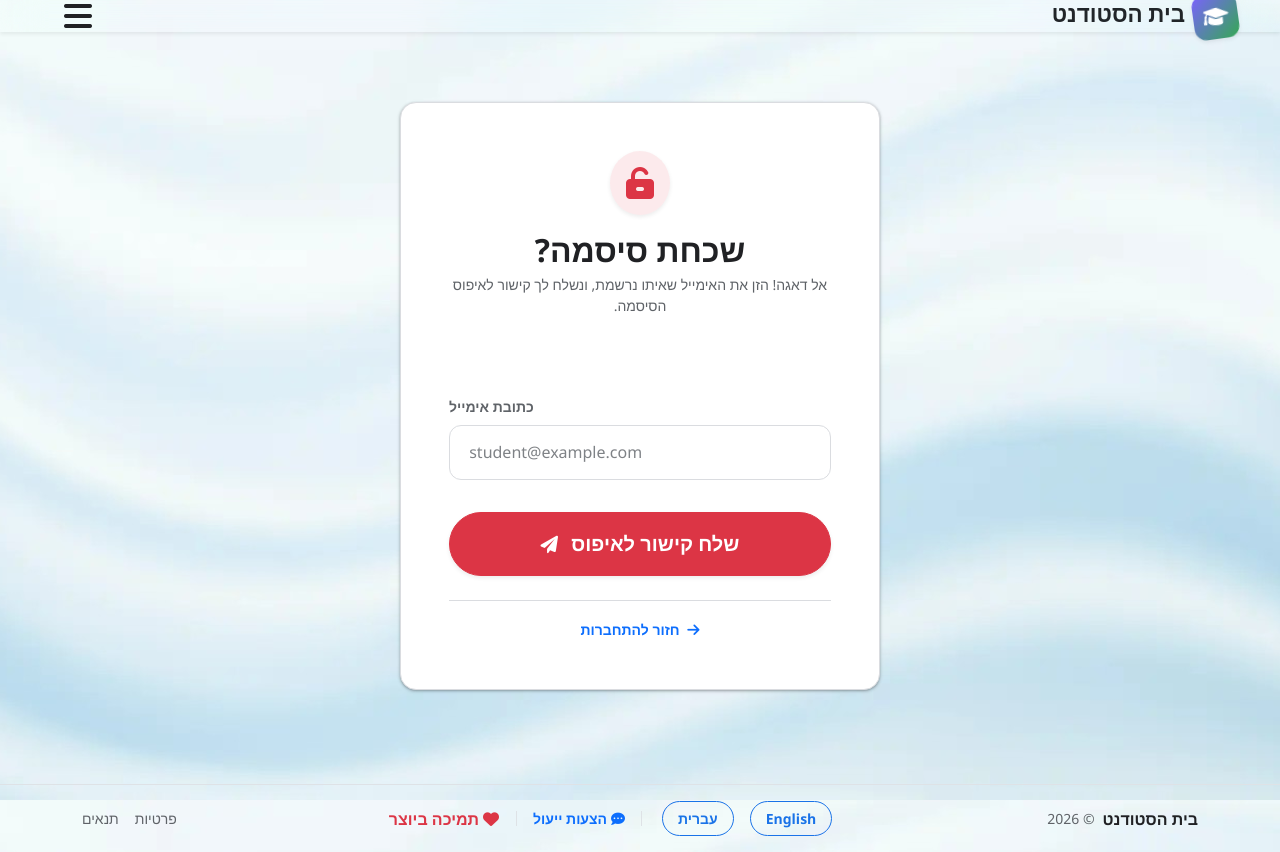
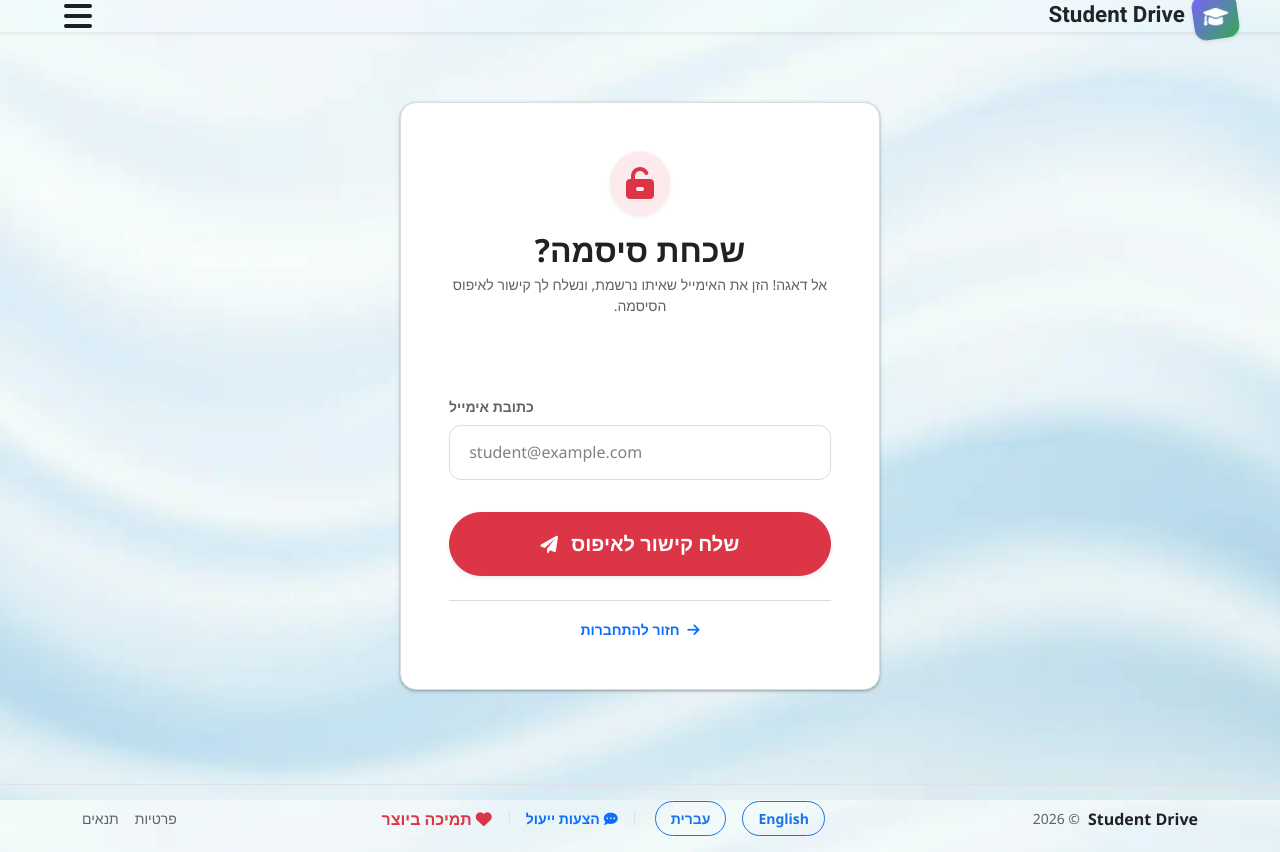
Before and after one commit to tal6456/Student_drive, a Django app: page /accounts/password/reset/ in a window 1280 px wide. Run offline with Django 5.2, Linux system fonts and the light colour scheme; some libraries are stand-ins or nearby versions.

Commit message:
12.04 ישור קו - דף הבית 4  Student Drive

```diff
--- a/core/templates/core/base.html
+++ b/core/templates/core/base.html
@@ -8,7 +8,7 @@
 <head>
     <meta charset="UTF-8">
     <meta name="viewport" content="width=device-width, initial-scale=1.0, maximum-scale=1.0, user-scalable=no, viewport-fit=cover">
-    <title>{% block title %}בית הסטודנט{% endblock %}</title>
+    <title>{% block title %}Student Drive{% endblock %}</title>
 
     <link rel="apple-touch-icon" href="{% static 'icon-192.png' %}">
     <meta name="theme-color" content="#1a73e8">
@@ -16,7 +16,7 @@
     <meta name="mobile-web-app-capable" content="yes">
     <link rel="icon" type="image/png" href="{% static 'icon-192.png' %}">
     <meta name="apple-mobile-web-app-status-bar-style" content="default">
-    <meta name="apple-mobile-web-app-title" content="בית הסטודנט">
+    <meta name="apple-mobile-web-app-title" content="Student Drive">
 
     <link href="https://cdn.jsdelivr.net/npm/bootstrap@5.3.0/dist/css/bootstrap.rtl.min.css" rel="stylesheet">
     <link rel="manifest" href="{% static 'manifest.json' %}">
@@ -298,7 +298,7 @@
     font-size: 1.4rem;
     font-family: 'Heebo', sans-serif;
 ">
-    בית הסטודנט
+    Student Drive
 </span>
 </a>
     <div class="d-flex align-items-center gap-2">
@@ -410,7 +410,7 @@
         <div class="d-flex flex-column flex-md-row justify-content-between align-items-center gap-3">
 
             <div class="d-flex align-items-center gap-2">
-                <span class="fw-bold fs-6 notranslate text-dark">בית הסטודנט</span>
+                <span class="fw-bold fs-6 notranslate text-dark">Student Drive</span>
                 <small class="text-muted">© 2026</small>
             </div>
 
@@ -868,7 +868,7 @@ function openInviteModal() {
         title: 'שתפו את האתר!',
         iconHtml: '<i class="fas fa-gift text-primary"></i>', // אייקון מתנה במקום סימן שאלה
         html:
-            '<p class="mb-3 small text-muted">הזמינו חברים לבית הסטודנט כדי שגם הם ייהנו מהקהילה!</p>' +
+            '<p class="mb-3 small text-muted">הזמינו חברים לבית Student Drive הסטודנט כדי שגם הם ייהנו מהקהילה!</p>' +
             '<div class="input-group invite-box-notranslate">' +
             '  <input type="text" id="invite-link-input" class="form-control text-center custom-invite-input" value="' + inviteLink + '" readonly style="background: #f1f3f4; cursor: default; border: 1px solid #ddd; outline: none;">' +
             '  <button id="copy-btn" class="btn btn-primary custom-invite-btn" type="button" onclick="copyInviteLink(event)">' +
@@ -992,7 +992,7 @@ function copyInviteLink(event) {
             <i class="fas fa-graduation-cap text-white fs-6"></i>
         </div>
         <div class="d-flex flex-column">
-            <span class="fw-bold" style="font-size: 0.9rem; color: var(--gd-text); line-height: 1.2;">בית הסטודנט</span>
+            <span class="fw-bold" style="font-size: 0.9rem; color: var(--gd-text); line-height: 1.2;">Student Drive</span>
             <span id="app-banner-desc" style="font-size: 0.75rem; color: var(--gd-text-muted);">התקן כאפליקציה למכשיר שלך</span>
         </div>
     </div>
```
